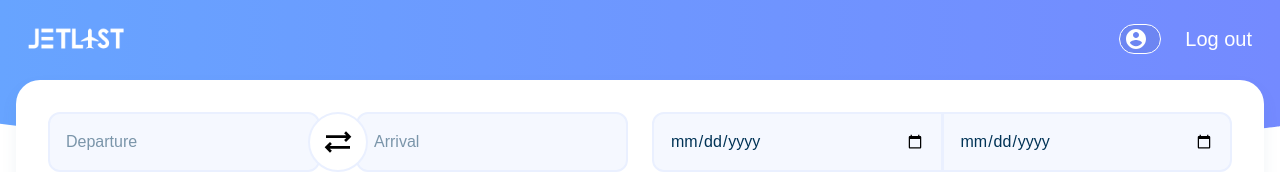
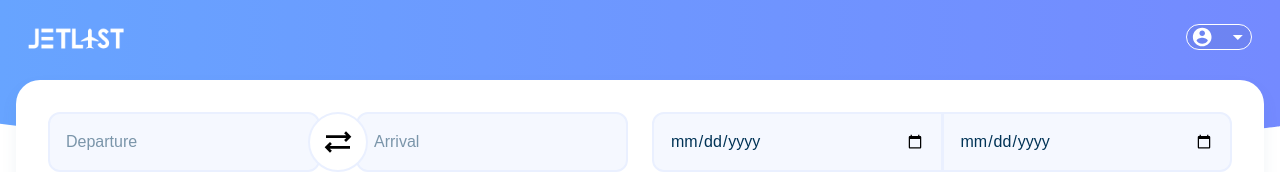
Before and after one commit to vliegtuig-reservatie/Frontend, a Vue app: page / in a window 1280 px wide. Shown: the top 172 px of the page. Built offline with nearby package versions, Linux system fonts and the light colour scheme; no server answers; sample sign-in values are in the browser's storage.

Commit message:
added booking page + added account dropdown on dashboard

```diff
--- a/src/bootstrap/router.ts
+++ b/src/bootstrap/router.ts
@@ -32,6 +32,13 @@ const routes = [
       logInRequired: false,
     },
   },
+  {
+    path: '/booking/:id',
+    component: () => import('../screens/Booking.vue'),
+    meta: {
+      logInRequired: true,
+    },
+  },
 ]
 
 const router: Router = createRouter({
--- a/src/components/AppHeader.vue
+++ b/src/components/AppHeader.vue
@@ -48,6 +48,12 @@ export default defineComponent({
       user,
       userData,
       logOut,
+    }
+  },
+
+  data() {
+    return {
+      dropdownOpen: false,
     }
   },
 })
@@ -103,20 +109,24 @@ export default defineComponent({
         sm:text-xl sm:top-6
       "
     >
-      <div class="w-20 sm:w-24">
+      <RouterLink to="/" class="w-20 sm:w-24">
         <img src="../assets/logo.png" alt="" />
-      </div>
+      </RouterLink>
       <div class="flex justify-between w-auto" v-if="user">
-        <div
+        <div class="relative">
+          <button
+            @click="dropdownOpen = !dropdownOpen"
             class="
               border border-white
               bg-black bg-opacity-5
-            mx-3
-            sm:mx-6
+              ml-3
+              sm:ml-6
               rounded-full
               flex
               items-center
             "
+            aria-expanded="true"
+            aria-haspopup="true"
           >
             <svg
               xmlns="http://www.w3.org/2000/svg"
@@ -134,8 +144,65 @@ export default defineComponent({
             <p v-if="userData" class="pr-2">
               {{ userData.firstName }}
             </p>
+            <svg
+              xmlns="http://www.w3.org/2000/svg"
+              height="24px"
+              viewBox="0 0 24 24"
+              fill="#ffffff"
+              class="w-5 sm:w-full"
+            >
+              <path d="M0 0h24v24H0V0z" fill="none" />
+              <path d="M7 10l5 5 5-5H7z" />
+            </svg>
+          </button>
+          <button
+            v-if="dropdownOpen"
+            @click="dropdownOpen = false"
+            tabindex="-1"
+            class="fixed inset-0 h-full w-full opacity-0 cursor-default z-20"
+          ></button>
+          <div
+            v-if="dropdownOpen"
+            class="
+              absolute
+              mt-2
+              w-48
+              right-0
+              bg-white
+              drop-shadow
+              text-neutral text-base
+              font-medium
+              rounded-lg
+              overflow-hidden
+              z-20
+            "
+          >
+            <RouterLink to="/" class="block px-3 py-2 hover:bg-blue-xlight"
+              >Account settings</RouterLink
+            >
+            <RouterLink to="/" class="block px-3 py-2 hover:bg-blue-xlight"
+              >My bookings</RouterLink
+            >
+            <RouterLink to="/" class="block px-3 py-2 hover:bg-blue-xlight"
+              >My reviews</RouterLink
+            >
+            <button
+              @click="logOut"
+              class="
+                block
+                px-3
+                py-3
+                w-full
+                font-semibold
+                border-t-2 border-blue-xlight
+                hover:bg-blue-xlight
+                text-left
+              "
+            >
+              Sign out
+            </button>
           </div>
-        <button @click="logOut">Log out</button>
+        </div>
       </div>
     </div>
   </header>
--- a/src/components/FlightGrid.vue
+++ b/src/components/FlightGrid.vue
@@ -74,7 +74,8 @@ export default defineComponent({
           })
         }}
       </p>
-      <button
+      <RouterLink
+        :to="'/booking/' + props.data.id"
         class="
           bg-blue
           text-white
@@ -117,7 +118,7 @@ export default defineComponent({
             d="M12 4l-1.41 1.41L16.17 11H4v2h12.17l-5.58 5.59L12 20l8-8-8-8z"
           />
         </svg>
-      </button>
+      </RouterLink>
     </div>
   </div>
 </template>
--- a/src/composables/useFirebase.ts
+++ b/src/composables/useFirebase.ts
@@ -44,7 +44,6 @@ export default () => {
         auth.onAuthStateChanged(async state => {
           if (state) {
             user.value = state
-            console.log(state)
             resolve(true)
           } else {
             resolve(false)
--- a/src/main.ts
+++ b/src/main.ts
@@ -10,6 +10,5 @@ const { restoreAuth } = useFirebase()
 
 await restoreAuth()
 
-console.log('mount app')
 app.use(router)
 app.mount('#app')
```
Lines whose indentation alone changed are shown as unchanged.
